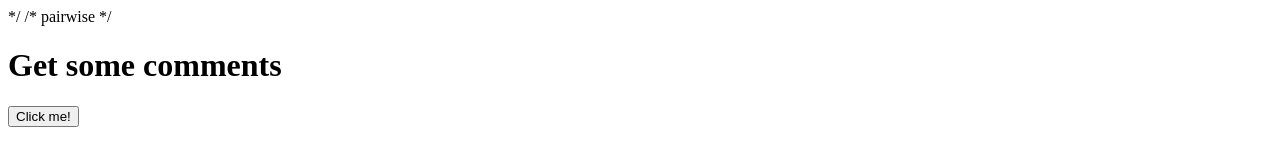
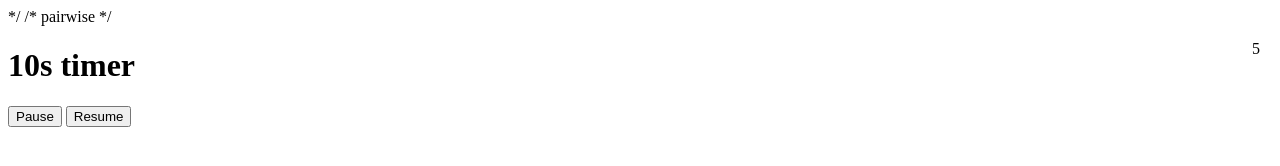
Before and after one commit to angelabenavente/RxJS-practices, a website with bundled scripts: page index.html in a window 1280 px wide. Built offline with nearby package versions, Linux system fonts and the light colour scheme.

Commit message:
Use NEVER function

```diff
--- a/index.html
+++ b/index.html
@@ -94,8 +94,8 @@
     <canvas id="drawboard" width="400" height="400"></canvas> -->
 
     <!-- forkJoin -->
-    <h1>Get some comments</h1>
-    <button id="btn">Click me!</button>
+    <!-- <h1>Get some comments</h1>
+    <button id="btn">Click me!</button> -->
 
     <!-- <h1>Submit form</h1>
     <form id="form">
@@ -114,6 +114,12 @@
       <button id="btn" type="button">Add contact</button>
     </form> -->
 
+    <h1>10s timer</h1>
+    <div class="butons">
+      <button id="pause-btn">Pause</button>
+      <button id="resume-btn">Resume</button>
+    </div>
+
     <div id="log-container"></div>
     <script src="main.js"></script>
 
--- a/src/api.js
+++ b/src/api.js
@@ -4,11 +4,12 @@ import { mapTo, mergeMap } from 'rxjs/operators';
 export class api{
     static getComment(id){
         return timer(Math.random()*1000).pipe(
-            mergeMap(event => {
-                const isError = Math.random() > 0.6 ? true : false;
+            mergeMap(evt =>{
+                const isError = Math.random() > 0.1 ? true : false;
                 if(isError){
-                    return throwError(new Error("Request Timeout"));
-                } else {
+                    return throwError(new Error('Request Timeout'));
+                }
+                else{
                     return of({id:id, comment:`comment number ${id}`})
                 }
             })
--- a/src/create.js
+++ b/src/create.js
@@ -1,7 +1,7 @@
 import { displayLog, updateDisplay } from './utils';
 // import { Subscription } from 'rxjs/internal/Subscription';
 import { Observable, map, mapTo, filter, first , last, skipt, reduce, take, takeWhile, takeLast, tap, scan, startWith, endWith, distinct, distinctUntilChanged, pairwise, share, sampleTime, auditTime, throttleTime, delay, bufferTime, debounceTime, withLatestFrom, mergeAll, mergeMap, switchMap, concatMap, catchError, retry } from 'rxjs/operators';
-import { fromEvent, interval, of, range, from, timer, Subject, BehaviorSubject, zip, merge, concat, forkJoin, combineLatest, throwError } from 'rxjs';
+import { fromEvent, interval, of, range, from, timer, Subject, BehaviorSubject, zip, merge, concat, forkJoin, combineLatest, throwError, NEVER } from 'rxjs';
 import { api } from './api';
 
 export default () => {
@@ -966,6 +966,7 @@ export default () => {
 	).subscribe(displayLog, err => console.log("Error: ", err.message));
 */
 
+/*
 	// Retry operator
 
 	const button = document.getElementById('btn');
@@ -979,6 +980,33 @@ export default () => {
 		map(JSON.stringify),
 		tap(console.log),
 	).subscribe(displayLog, err => console.log("Error: ", err.message));
+*/
 
+// NEVER function
+
+	const countdownSeconds = 10;
+
+	/** access interface buttons */
+	const pauseButton = document.getElementById('pause-btn');
+	const resumeButton = document.getElementById('resume-btn');
+
+	/** get comments on button click */
+	const pause$ = fromEvent(pauseButton, 'click');
+	const resume$ = fromEvent(resumeButton, 'click');
+	const isPaused$ = merge(pause$.pipe(mapTo(true)), resume$.pipe(mapTo(false)));
+
+	/** 1s negative interval */
+	const interval$ = interval(1000).pipe(mapTo(-1));
+
+	/** countdown timer */
+	const countdown$ = isPaused$.pipe(
+		startWith(false),
+		switchMap(paused => !paused ? interval$ : NEVER),
+		scan((acc, curr) => ( curr ? curr + acc : curr ), countdownSeconds),
+		takeWhile(v => v >= 0)
+	);
+
+	/** subscribe to countdown */
+	countdown$.subscribe(updateDisplay);
 
 }
```
